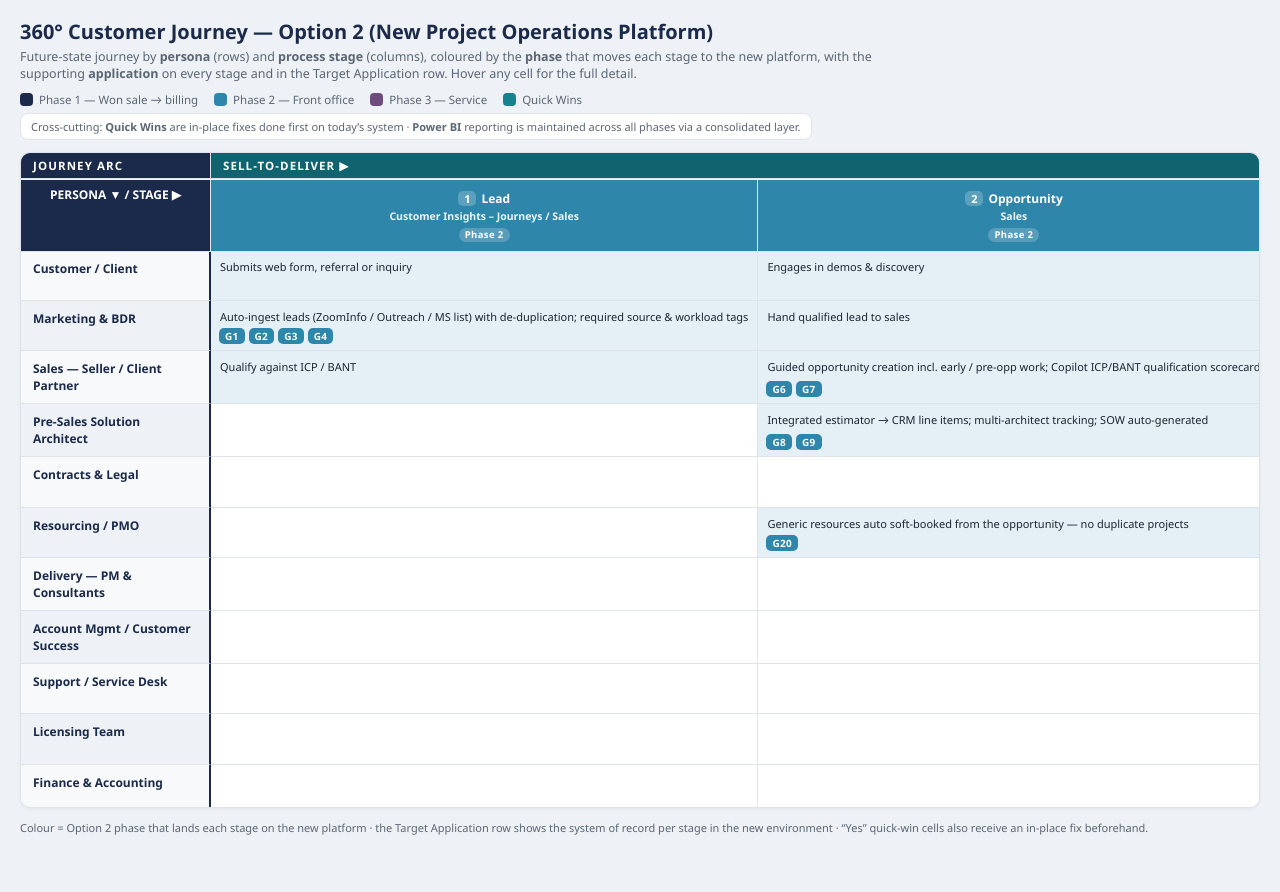
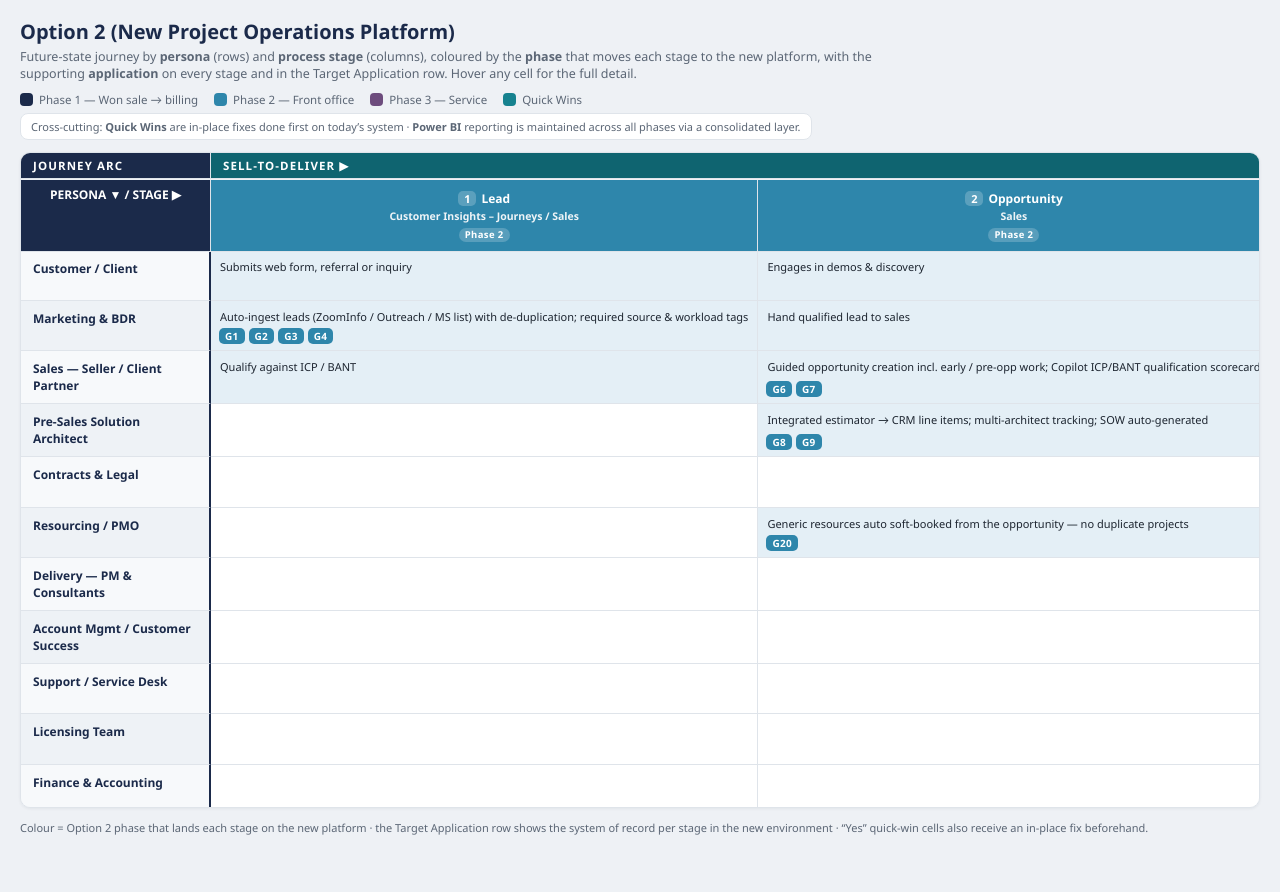
Before and after one commit to dmitchell34/InternalCRMRoadmap, a plain HTML site: page new-projectops.html in a window 1280 px wide. Drawn offline with Linux system fonts and the light colour scheme.

Commit message:
Update new-projectops.html

```diff
--- a/new-projectops.html
+++ b/new-projectops.html
@@ -1,6 +1,6 @@
 <!DOCTYPE html>
 <html lang="en"><head><meta charset="utf-8"><meta name="viewport" content="width=device-width, initial-scale=1">
-<title>360° Customer Journey — Option 2 (New Project Operations Platform)</title>
+<title>Option 2 (New Project Operations Platform)</title>
 <style>
   :root{--navy:#1B2A4A;--teal:#16828F;--ink:#1d2530;--muted:#5b6675;--line:#dfe4ea;--bg:#eef1f5}
   *{box-sizing:border-box} html,body{margin:0;padding:0}
@@ -53,7 +53,7 @@
   .foot{font-size:11px;color:var(--muted);margin-top:12px;line-height:1.5}
 </style></head><body><div class="wrap">
   <div class="topbar">
-    <div><h1>360° Customer Journey &mdash; Option 2 (New Project Operations Platform)</h1>
+    <div><h1>Option 2 (New Project Operations Platform)</h1>
       <div class="sub">Future-state journey by <b>persona</b> (rows) and <b>process stage</b> (columns), coloured by the <b>phase</b> that moves each stage to the new platform, with the supporting <b>application</b> on every stage and in the Target Application row. Hover any cell for the full detail.</div></div>
     <div>
       <div class="legend" id="legend"></div>
```
